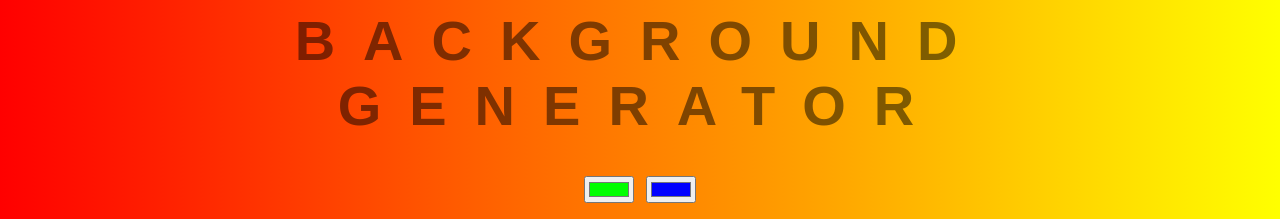
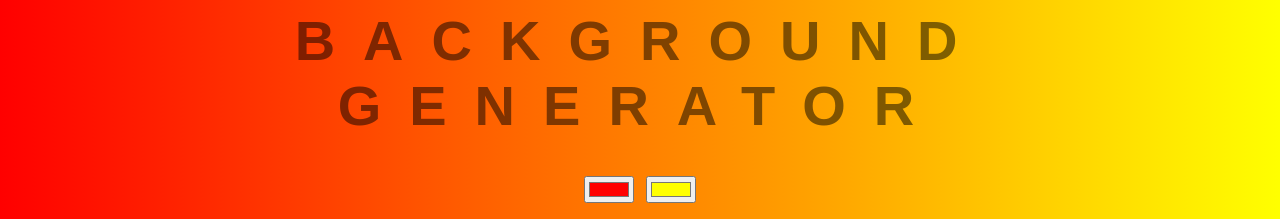
Before and after one commit to nehagadge/Gradient-Background-in-CSS, a plain HTML site: page index.html in a window 1280 px wide. Shown: the top 219 px of the page. Drawn offline with Linux system fonts and the light colour scheme.

Commit message:
Changed colors

```diff
--- a/index.html
+++ b/index.html
@@ -7,8 +7,8 @@
 	<body id="gradiant">
 		<h1>Background Generator</h1>
 
-		<input class="color1" type="color" name="color1" value="#00ff00">
-		<input class="color2" type="color" name="color2" value="#0000ff">
+		<input class="color1" type="color" name="color1" value="#FF0000">
+		<input class="color2" type="color" name="color2" value="#FFFF00">
 
 		<h2>Click on above boxes to select background color of your choice.</h2>
 		<script src="script.js"></script>
```
